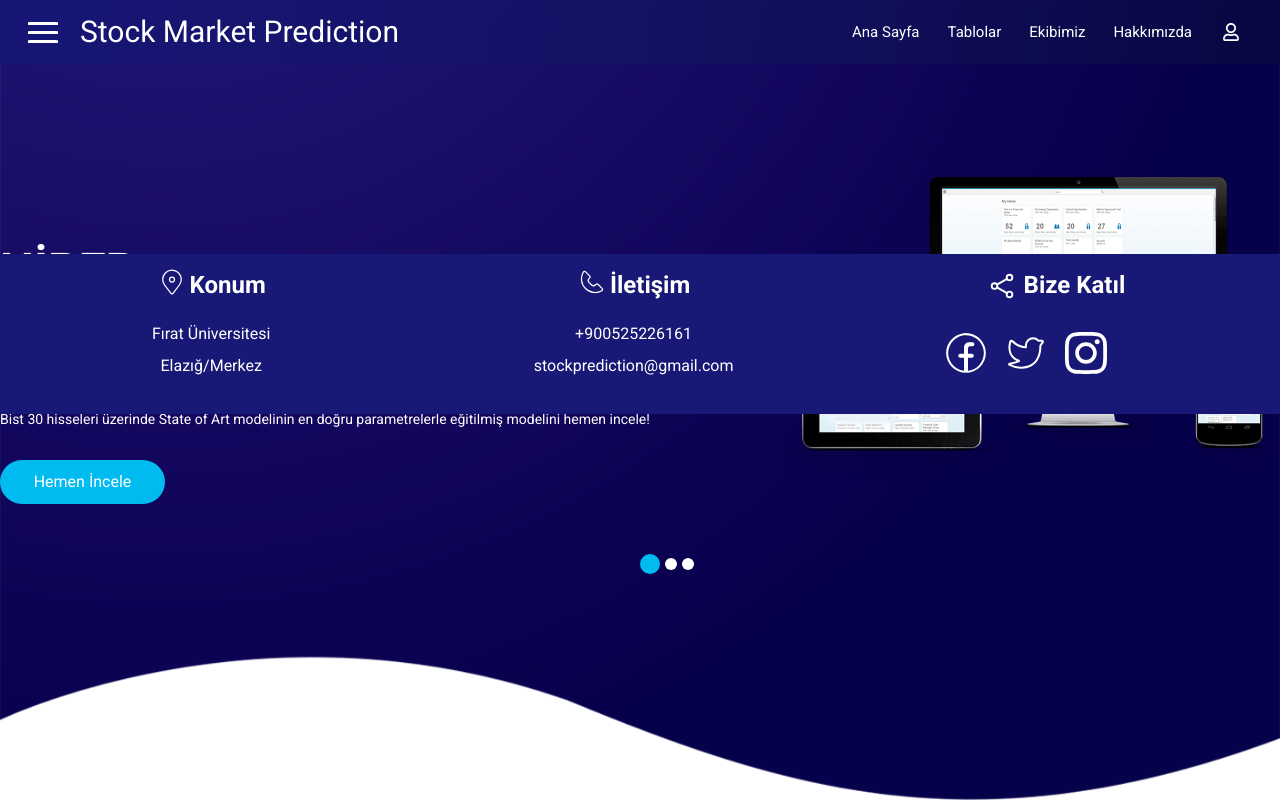
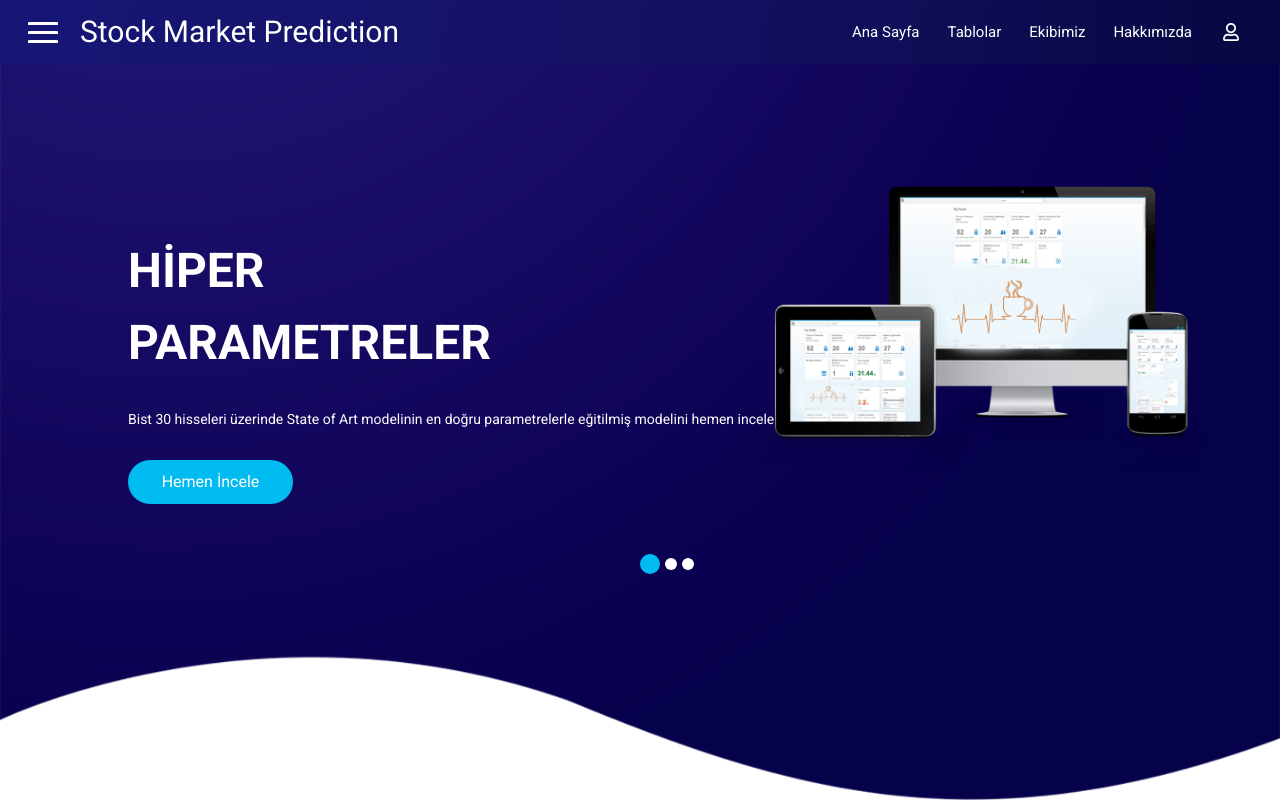
Before and after one commit to Efe-Eroglu/Stock_Market_Price_Prediction, a React (Vite) app in the folder frontend/stockPrediction/: page / in a window 1280 px wide. Shown: the top 800 px of the page. Built offline with nearby package versions, Linux system fonts and the light colour scheme; some icons are missing.

Commit message:
AnaSayfa Layout

```diff
--- a/frontend/stockPrediction/src/components/header/Header.jsx
+++ b/frontend/stockPrediction/src/components/header/Header.jsx
@@ -4,7 +4,7 @@ import { FaRegUser } from "react-icons/fa";
 const Header = () => {
   return (
     <>
-       <header className="header w-screen h-16 flex items-center justify-between pl-0 pt-0">
+       <header className="header !w-full h-16 flex items-center justify-between pl-0 pt-0">
 
         <div className="left-side">
           <div className="hamburger-menu ml-7">
--- a/frontend/stockPrediction/src/components/under/under.css
+++ b/frontend/stockPrediction/src/components/under/under.css
@@ -2,7 +2,7 @@
     height: 20%;
     display: flex;
     color: white;
-    background-color: #181876;
+    background-color: #190E68;
     position: relative;
     bottom: 0;
     text-align: center;
--- a/frontend/stockPrediction/src/pages/AnaSayfa/AnaSayfa.jsx
+++ b/frontend/stockPrediction/src/pages/AnaSayfa/AnaSayfa.jsx
@@ -4,7 +4,7 @@ const AnaSayfa = () => {
   return (
 
 
-    <div className="sayfa p-0 m-0 ">
+    <div className="sayfa">
 
       <div className="block">
         <img src="mainPageImages/hero-bg.png" className="heroBg" alt="" />
--- a/frontend/stockPrediction/src/pages/AnaSayfa/anaSayfa.css
+++ b/frontend/stockPrediction/src/pages/AnaSayfa/anaSayfa.css
@@ -5,12 +5,15 @@
     margin: 0;
     box-sizing: border-box;
 }
-
+.sayfa{
+  width: 100%;
+  height: 100%;
+}
 body, html {
     margin: 0;
     padding: 0;
     width: 100%;
-    height: 120vh;
+    height: 100%;
   }
 .heroBg{
     position: absolute;
@@ -27,7 +30,7 @@ body, html {
 .detail-box{
     color:white;
     position: absolute;
-    left: 0;
+    left: 10%;
     justify-content: left;
     text-align: left;
     top: 90%;
@@ -36,10 +39,10 @@ body, html {
 
 #resim {
     position: absolute;
-    width: 500px;
-    height: 310px;
+    width: 35%;
+    height: 150%;
     top: 70%;
-    right: 0;
+    right: 6%;
   }
 
   body {
--- a/frontend/stockPrediction/src/pages/Login/Login.jsx
+++ b/frontend/stockPrediction/src/pages/Login/Login.jsx
@@ -16,7 +16,7 @@ const Login = () => {
 
 
   return (
-    <>
+    <div className="login-page-content ">
       <div className={`container ${className ? 'sign-up-mode' : ''}`}>
         <div className="forms-container">
           <div className="signin-signup">
@@ -34,7 +34,6 @@ const Login = () => {
                 type="submit"
                 value="Giriş Yap"
                 className="btn solid bg-blue-900 mt-3"
-
               />
               <p className="sub-text mt-5">
                 Daha önceden bir hesap oluştuduysan bilgilerini girerek sitemizi
@@ -70,7 +69,7 @@ const Login = () => {
                 Sende aramıza katılmak istermisin. Kolay bir şekilde aramıza
                 katılıp hisseleri inceleyebilmek için hemen kayıt ol.
               </p>
-              <button className="btn transparent" id="sign-up-btn" onClick={setSignIn}> {/* Buraya eklenecek*/}
+              <button className="btn transparent" id="sign-up-btn" onClick={setSignIn}>
                 Kayıt Ol
               </button>
             </div>
@@ -83,7 +82,7 @@ const Login = () => {
                 Eğer daha önceden kayıt olup aramıza katıldıysan hemen giriş
                 yapıp hesabına ulaşabilirsin.
               </p>
-              <button className="" id="sign-in-btn" onClick={setSignUp}> {/* Buraya eklenecek*/}
+              <button className="" id="sign-in-btn" onClick={setSignUp}>
                 Giriş Yap
               </button>
             </div>
@@ -92,7 +91,7 @@ const Login = () => {
         </div>
       </div>
 
-    </>
+    </div>
   );
 };
 
--- a/frontend/stockPrediction/src/pages/Team/Teams.jsx
+++ b/frontend/stockPrediction/src/pages/Team/Teams.jsx
@@ -6,7 +6,7 @@ const Teams = () => {
     <div className="ekip-icerik">
 
       <div className="wrapper">
-        <div className="ust-icerik mb-20">
+        <div className="ust-icerik ">
           <h3 className="mt-20 text-6xl text-white">Ekibimiz</h3>
           <div className="ekip mt-10">
             <div className="uye">
--- a/frontend/stockPrediction/src/pages/Team/team.css
+++ b/frontend/stockPrediction/src/pages/Team/team.css
@@ -3,7 +3,7 @@
   flex-direction: column;
   align-items: center;
   z-index: -1;
-  margin-bottom: 60px;
+  margin-bottom: 149px;
 }
 
 .ust-icerik h3 {
```
